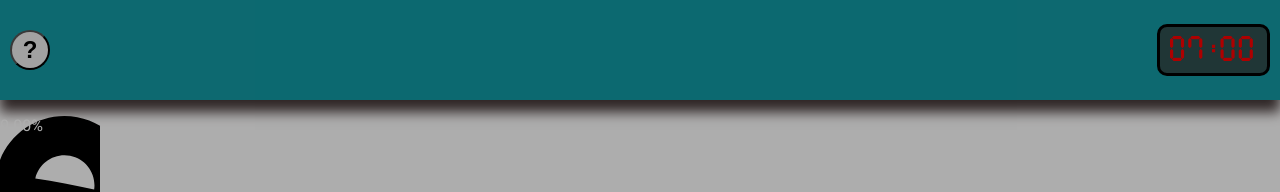
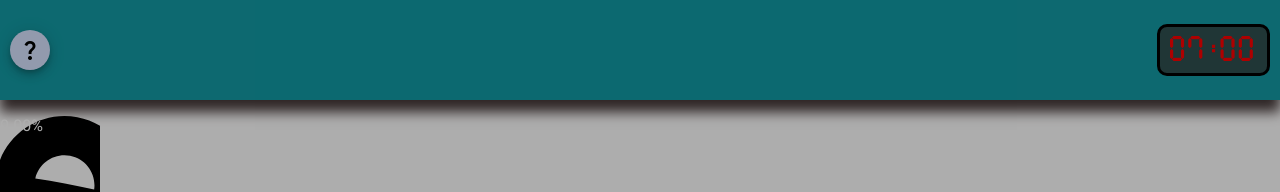
Before and after one commit to JonahThurston/core-values, an Angular app: page /exercise in a window 1280 px wide. Shown: the top 192 px of the page. Built offline with nearby package versions, Linux system fonts and the light colour scheme.

Commit message:
Start css fixing

```diff
--- a/src/app/exercise/step-template/step-template.component.css
+++ b/src/app/exercise/step-template/step-template.component.css
@@ -18,6 +18,7 @@
 
       font-size: x-large;
       font-weight: 900;
+      color: black;
     }
 
     .timer{
--- a/src/app/exercise/step-template/step-template.component.html
+++ b/src/app/exercise/step-template/step-template.component.html
@@ -1,7 +1,9 @@
 <div class="step-template">
   @if (stepNumber() < 5) {
     <header class="header">
-        <button class="iBall" (click)="openInstructions()">?</button>
+        <button mat-fab class="iBall" (click)="openInstructions()">
+          <mat-icon>question_mark</mat-icon>
+        </button>
         <app-timer class="timer"></app-timer>
     </header>
   }
--- a/src/app/exercise/step-template/step-template.component.ts
+++ b/src/app/exercise/step-template/step-template.component.ts
@@ -10,10 +10,12 @@ import { StepInstructionsComponent } from './step-instructions/step-instructions
 import { StepThreeComponent } from '../steps/step-three/step-three.component';
 import { StepFourComponent } from '../steps/step-four/step-four.component';
 import { PodiumComponent } from '../steps/podium/podium.component';
+import { MatButtonModule } from '@angular/material/button';
+import { MatIconModule } from '@angular/material/icon';
 
 @Component({
   selector: 'app-step-template',
-  imports: [RouterModule, TimerComponent, StepOneComponent, StepTwoComponent, StepThreeComponent, StepFourComponent, PodiumComponent],
+  imports: [RouterModule, TimerComponent, StepOneComponent, StepTwoComponent, StepThreeComponent, StepFourComponent, PodiumComponent, MatButtonModule, MatIconModule],
   templateUrl: './step-template.component.html',
   styleUrl: './step-template.component.css'
 })
--- a/src/app/exercise/steps/step-one/step-one.component.css
+++ b/src/app/exercise/steps/step-one/step-one.component.css
@@ -64,6 +64,7 @@
 
     font-size: 2.5rem;
     font-family: 'Franklin Gothic Medium', 'Arial Narrow', Arial, sans-serif;
+    color: black;
   }
   button:hover{
     cursor: pointer;
```
